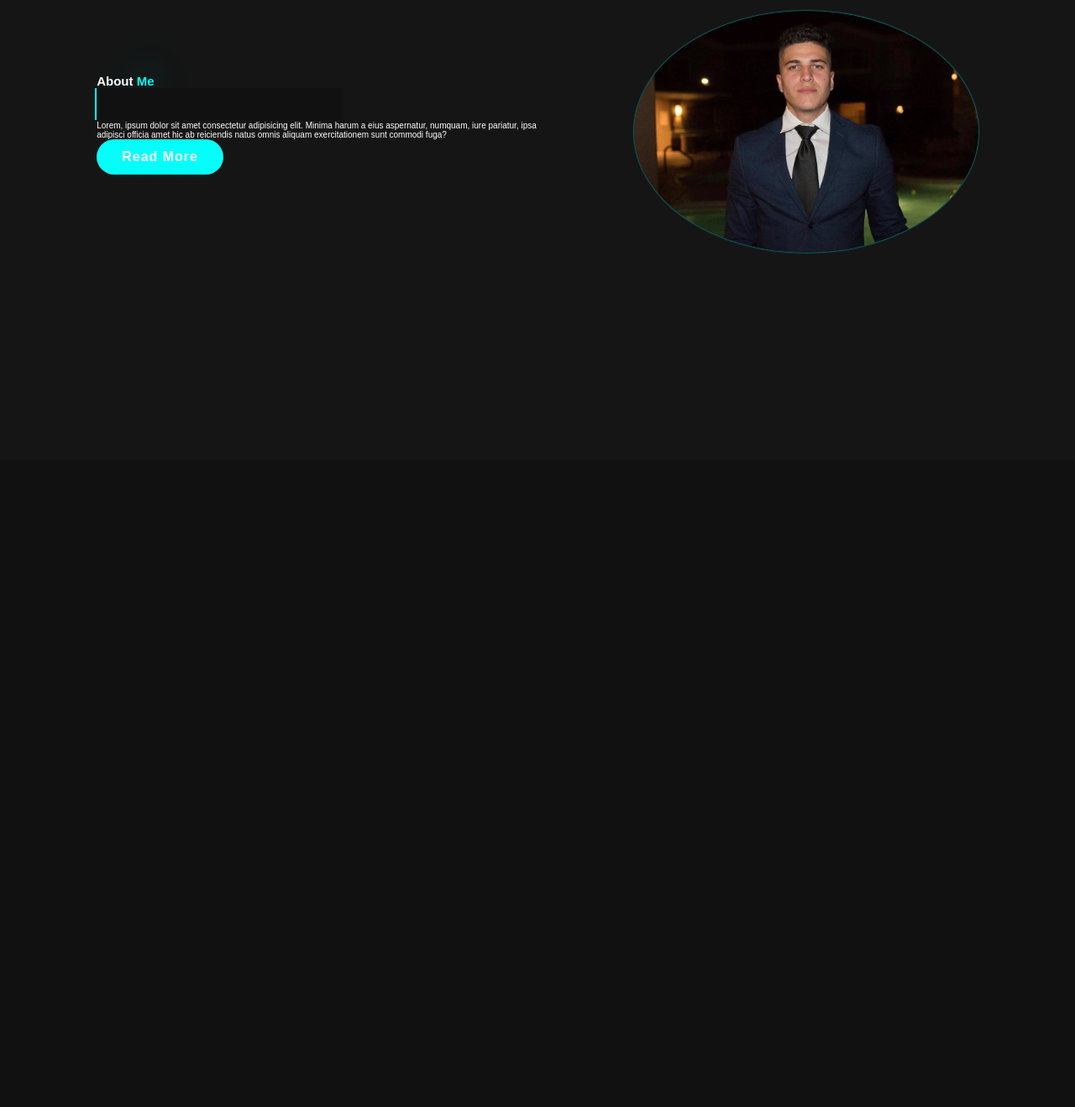
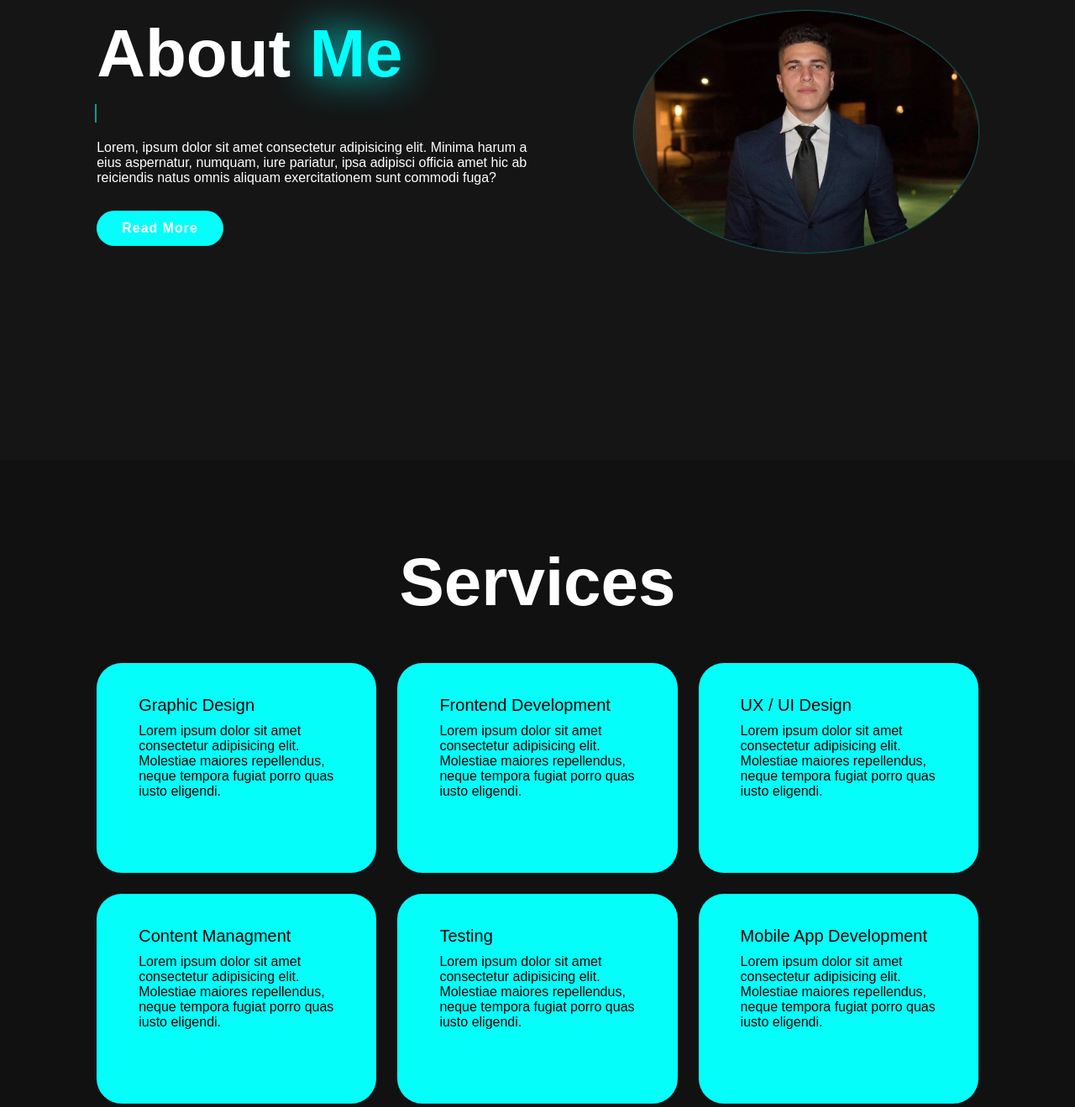
Before and after one commit to dpuentex/personalWEB-HTML-CSS-JS, a plain HTML site: page index.html in a window 1280 px wide. Shown: the part 1052-2371 px from the top of the page at 84% size. Before the commit the page ends 1600 px from the top, so only its background shows below. Drawn offline with nearby package versions, Linux system fonts and the light colour scheme.

Commit message:
Second commit with more CSS and Services sectiong

```diff
--- a/index.html
+++ b/index.html
@@ -68,6 +68,79 @@
         <img src="IMG_0110.jpeg" alt="" />
       </div>
     </section>
+
+    <section class="services" id="service">
+      <h2 class="heading">Services</h2>
+
+      <div class="services-container">
+        <div class="service-box">
+          <div class="service-info">
+            <h4>Graphic Design</h4>
+            <p>
+              Lorem ipsum dolor sit amet consectetur adipisicing elit. Molestiae
+              maiores repellendus, neque tempora fugiat porro quas iusto
+              eligendi.
+            </p>
+          </div>
+        </div>
+
+        <div class="service-box">
+          <div class="service-info">
+            <h4>Frontend Development</h4>
+            <p>
+              Lorem ipsum dolor sit amet consectetur adipisicing elit. Molestiae
+              maiores repellendus, neque tempora fugiat porro quas iusto
+              eligendi.
+            </p>
+          </div>
+        </div>
+
+        <div class="service-box">
+          <div class="service-info">
+            <h4>UX / UI Design</h4>
+            <p>
+              Lorem ipsum dolor sit amet consectetur adipisicing elit. Molestiae
+              maiores repellendus, neque tempora fugiat porro quas iusto
+              eligendi.
+            </p>
+          </div>
+        </div>
+
+        <div class="service-box">
+          <div class="service-info">
+            <h4>Content Managment</h4>
+            <p>
+              Lorem ipsum dolor sit amet consectetur adipisicing elit. Molestiae
+              maiores repellendus, neque tempora fugiat porro quas iusto
+              eligendi.
+            </p>
+          </div>
+        </div>
+
+        <div class="service-box">
+          <div class="service-info">
+            <h4>Testing</h4>
+            <p>
+              Lorem ipsum dolor sit amet consectetur adipisicing elit. Molestiae
+              maiores repellendus, neque tempora fugiat porro quas iusto
+              eligendi.
+            </p>
+          </div>
+        </div>
+
+        <div class="service-box">
+          <div class="service-info">
+            <h4>Mobile App Development</h4>
+            <p>
+              Lorem ipsum dolor sit amet consectetur adipisicing elit. Molestiae
+              maiores repellendus, neque tempora fugiat porro quas iusto
+              eligendi.
+            </p>
+          </div>
+        </div>
+      </div>
+    </section>
+
     <script href="script.js"></script>
   </body>
 </html>
--- a/style.css
+++ b/style.css
@@ -52,7 +52,7 @@ body {
   color: white;
   margin-left: 4rem;
   font-weight: 500;
-  transition: 0.3 ease-in-out;
+  transition: 0.3s ease-in-out;
   border-bottom: 3px solid transparent;
 }
 
@@ -268,7 +268,9 @@ span {
   color: var(--main-color);
   text-shadow: 0 0 50px var(--main-color);
 }
-
+.about-img {
+  border-radius: 50%;
+}
 .about-img img {
   position: relative;
   width: 32vw;
@@ -278,7 +280,102 @@ span {
   cursor: pointer;
   transition: 0.4s ease-in-out;
 }
-.about-img h2 {
+.about-img img:hover {
+  box-shadow: 0 0 50px var(--main-color), 0 0 100px var(--main-color);
+}
+.heading {
+  text-align: center;
+  font-size: 8rem;
+}
+.about-content h2 {
   text-align: left;
   line-height: 1.5;
 }
+.about-content h3 {
+  font-size: 2rem;
+}
+.about-content p {
+  font-size: 1.6rem;
+  margin: 2rem 0 3rem;
+}
+
+.about-content .text-animation span::before {
+  content: "Web Developer";
+  color: var(--main-color);
+  animation: words 20s infinite;
+}
+
+.about-content .text-animation span::after {
+  content: "";
+  background-color: var(--second-bg-color);
+  position: absolute;
+  width: calc(100% + 8px);
+  height: 100%;
+  border-left: 3px solid var(--second-bg-color);
+  right: -8px;
+  animation: cursor 0.6s infinite, typing 20s steps(14) infinite;
+}
+
+::-webkit-scrollbar {
+  width: 15px;
+}
+::-webkit-scrollbar-thumb {
+  background-color: var(--main-color);
+}
+::-webkit-scrollbar-track {
+  background-color: var(--bg-color);
+  width: 50px;
+}
+
+.services {
+  background: var(--bg-color);
+  color: white;
+}
+
+.services h2 {
+  margin-bottom: 5rem;
+  color: white;
+}
+
+.services-container {
+  display: grid;
+  grid-template-columns: repeat(3, 1fr);
+  align-items: center;
+  gap: 2.5rem;
+}
+
+.service-box {
+  background-color: var(--main-color);
+  color: black;
+  height: 250px;
+  border-radius: 3rem;
+  cursor: pointer;
+  transition: 0.3s ease-in-out;
+}
+
+.service-box:hover {
+  background: white;
+  color: var(--main-color);
+  transform: scale(1.03);
+}
+
+.service-box .service-info {
+  display: flex;
+  flex-direction: column;
+  text-align: left;
+  max-height: 200px;
+  justify-content: center;
+  align-items: baseline;
+  padding: 5em;
+}
+.service-info h4 {
+  font-size: 2rem;
+  font-weight: 500;
+  margin-bottom: 1rem;
+}
+.service-info p {
+  font-size: 1.6rem;
+  font-weight: 400;
+  max-height: 100px;
+  margin: auto;
+}
```
